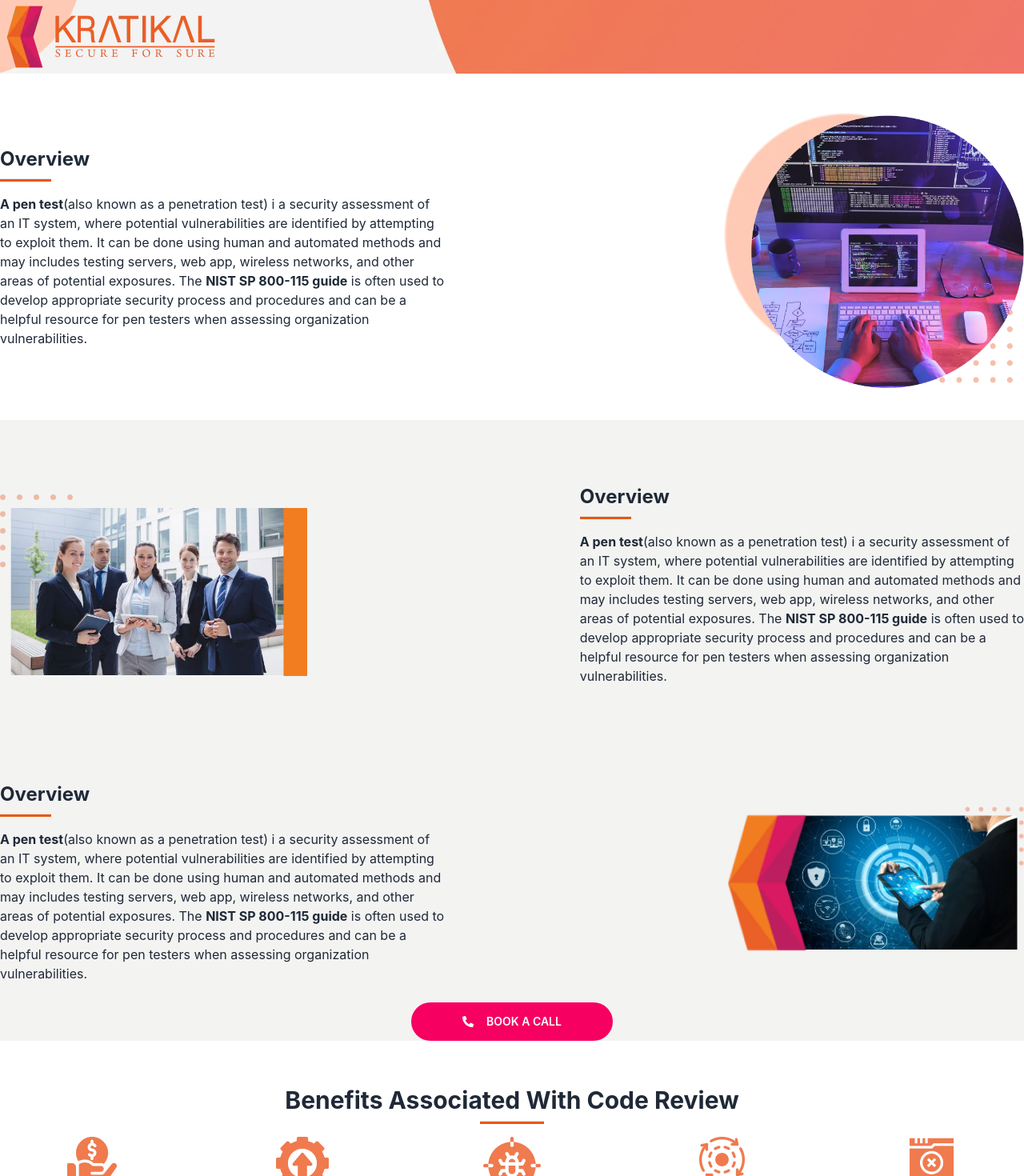
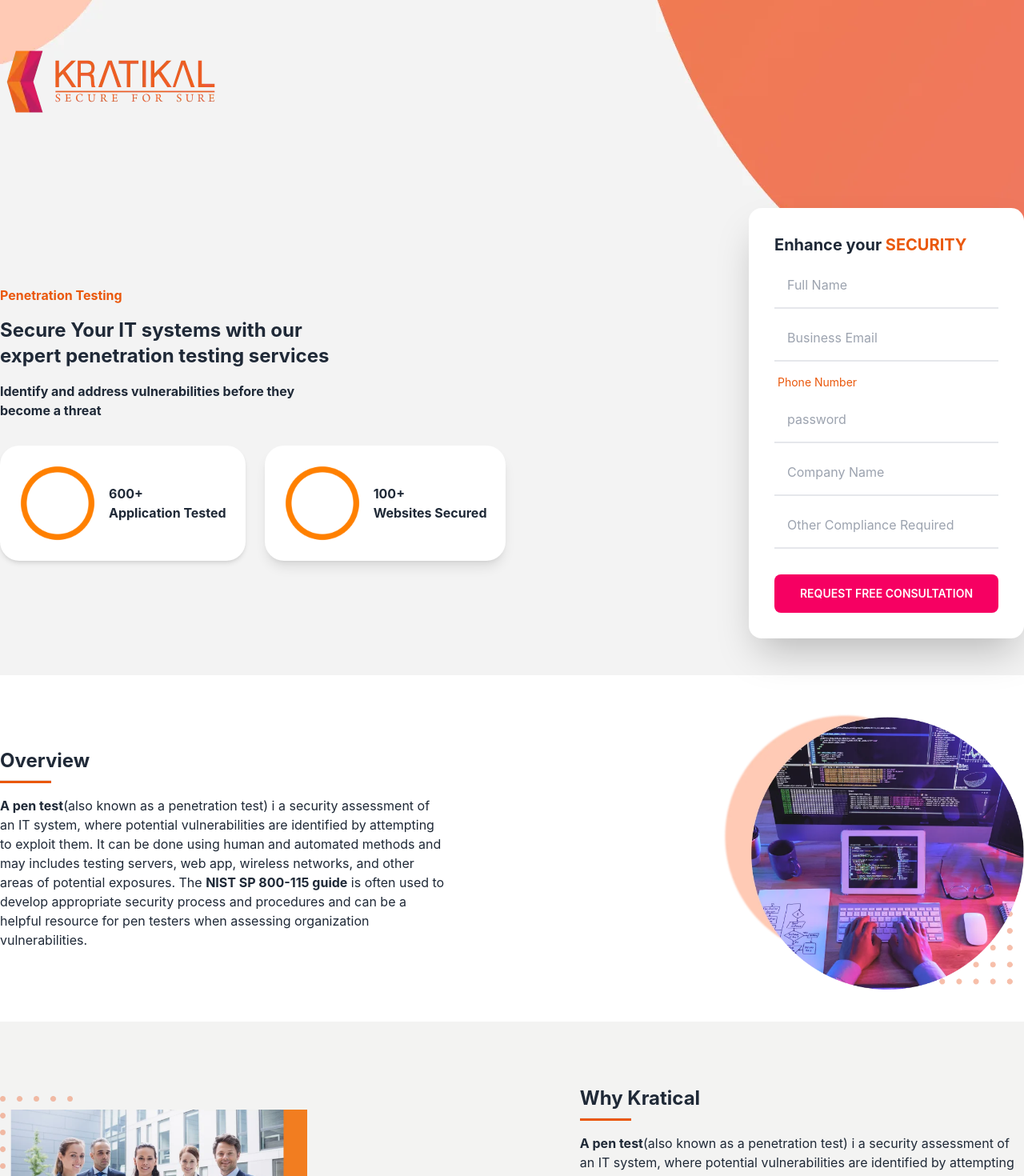
Before and after one commit to Sayeednayeem1/kratical-tech-task, a React (Create React App) app: page / in a window 1280 px wide. Shown: the top 1470 px of the page at 80% size. Built offline with nearby package versions, Linux system fonts and the light colour scheme.

Commit message:
updated the Banner

```diff
--- a/src/components/Banner/Banner.css
+++ b/src/components/Banner/Banner.css
@@ -1,7 +1,6 @@
-.test {
-    background-image: url('../../assets/images/banner\ \(4\).webp');
-    /* background-size: 90% 100%;
+.bgImage{
+    background-image: url("../../assets//images//banner\ \(4\).webp");
     background-repeat: no-repeat;
-    background-position: initial;
-    height: 500px; */
+    min-height: 900px;
+
 }
--- a/src/components/Banner/Banner.js
+++ b/src/components/Banner/Banner.js
@@ -1,16 +1,66 @@
 import React from 'react';
-import logo from '../../assets/images/kt logo.webp';
-import test from '../../assets/images/banner (4).webp';
 import './Banner.css';
+import Logo from '../../assets/images/kt logo.webp';
+import circle from '../../assets/images/circle.png';
 
 const Banner = () => {
     return (
         <div>
-            <div className=''>
-                <div  class="h-4/5 w-full bg-cover test">
-                    <div>
-                        <img className='' src={logo} alt="" />
-
+            <div className="bgImage -mt-14">
+                <div className='container mx-auto py-28'>
+                    <img src={Logo} alt="" />
+                </div>
+                <div>
+                    <div className='container mx-auto flex justify-between items-center'>
+                        <div>
+                            <h2 className='font-bold text-orange-600'>Penetration Testing</h2>
+                            <h1 className='text-2xl font-bold mt-4'>Secure Your IT systems with our <br /> expert penetration testing services</h1>
+                            <p className='mt-4 font-bold'>Identify and address vulnerabilities before they <br /> become a threat</p>
+                            <div className='flex mt-8'>
+                                <div className='flex items-center shadow-md p-6 rounded-3xl mr-6 bg-white'>
+                                    <img className='w-24 h-24 mr-4' src={circle} alt="" />
+                                    <div>
+                                        <h1 className='font-bold'>600+</h1>
+                                        <h2 className='font-bold'>Application Tested</h2>
+                                    </div>
+                                </div>
+                                <div className='flex items-center shadow-lg p-6 rounded-3xl bg-white'>
+                                    <img className='w-24 h-24 mr-4' src={circle} alt="" />
+                                    <div>
+                                        <h1 className='font-bold'>100+</h1>
+                                        <h2 className='font-bold'>Websites Secured</h2>
+                                    </div>
+                                </div>
+                            </div>
+                        </div>
+                        <div>
+                            <div className="card flex-shrink-0 w-full max-w-sm shadow-2xl bg-base-100">
+                                <div className="card-body">
+                                    <h1 className='font-bold text-xl'>Enhance your <a className='text-orange-600' href="/">SECURITY</a> </h1>
+                                    <div className="">
+                                        <input type="text" placeholder="Full Name" className=" border-b-2 p-4" />
+                                    </div>
+                                    <div className="">
+                                        <input type="text" placeholder="Business Email" className=" border-b-2 p-4" />
+                                    </div>
+                                    <div className="form-control">
+                                        <label className="label">
+                                            <span className="label-text text-orange-600">Phone Number</span>
+                                        </label>
+                                        <input type="text" placeholder="password" className=" border-b-2 p-4" />
+                                    </div>
+                                    <div className="">
+                                        <input type="text" placeholder="Company Name" className=" border-b-2 p-4" />
+                                    </div>
+                                    <div className="">
+                                        <input type="text" placeholder="Other Compliance Required" className=" border-b-2 p-4" />
+                                    </div>
+                                    <div className="form-control mt-6">
+                                        <button className="btn bg-[#F60062] border-none">Request Free Consultation</button>
+                                    </div>
+                                </div>
+                            </div>
+                        </div>
                     </div>
                 </div>
             </div>
--- a/src/components/Footer/Footer.js
+++ b/src/components/Footer/Footer.js
@@ -4,8 +4,10 @@
 
 const Footer = () => {
     return (
-        <div className='bg-neutral'>
-            <div className='max-w-5xl mx-auto'>
+        <div className='bg-neutral mt-12'>
+            <div className='max-w-5xl mx-auto py-12'>
+                <h1 className='text-orange-600 font-bold text-center'>CONTACT US</h1>
+                <hr  className='mt-2 mb-4' />
                 <footer className="footer grid grid-cols-1 lg:grid-cols-3 p-10 text-neutral-content">
                     <div>
                         <span className=" font-bold text-lg "> <span class="fi fi-us mr-2"></span>UNITED STATES</span>
--- a/src/components/KraticalDetails/WhyChooseUs.js
+++ b/src/components/KraticalDetails/WhyChooseUs.js
@@ -4,12 +4,16 @@
 
 const WhyChooseUs = () => {
     return (
-        <div className='container mx-auto mt-10'>
+        <div className='container mx-auto  py-10'>
             <div className='flex justify-between items-center'>
                 <div>
-                    <h2 className='text-2xl font-bold'>Overview</h2>
+                    <h2 className='text-2xl font-bold'>Why Choose Us <h3> HTML</h3></h2>
                     <hr className='h-1 w-16 bg-orange-600 mb-4 mt-2' />
-                    <p><span className='font-bold'>A pen test</span>(also known as a penetration test) i a security assessment of <br /> an IT system, where potential vulnerabilities are identified by attempting <br /> to exploit them. It can be done using human and automated methods and <br /> may includes testing servers, web app, wireless networks, and other <br /> areas of potential exposures. The <span className='font-bold'>NIST SP 800-115 guide</span> is often used to <br /> develop appropriate security process and procedures and can be a <br /> helpful resource for pen testers when assessing organization <br /> vulnerabilities.</p>
+                    <p> <span className='text-4xl text-green-700'>&#x2713;</span> Creating Compliance Policies and Security Strategies</p>
+                    <p> <span className='text-4xl text-green-700'>&#x2713;</span> Creating Compliance Policies and Security Strategies</p>
+                    <p> <span className='text-4xl text-green-700'>&#x2713;</span> Creating Compliance Policies and Security Strategies</p>
+                    <p> <span className='text-4xl text-green-700'>&#x2713;</span> Creating Compliance Policies and Security Strategies</p>
+                    <p> <span className='text-4xl text-green-700'>&#x2713;</span> Creating Compliance Policies and Security Strategies</p>
                 </div>
                 <div>
                     <img className='w-36 md:w-60 lg:w-96' src={WhyChooseUsImage} alt="" />
--- a/src/components/KraticalDetails/WhyKratical.js
+++ b/src/components/KraticalDetails/WhyKratical.js
@@ -9,7 +9,7 @@
                     <img className='w-36 md:w-60 lg:w-96' src={WhyKraticalImage} alt="" />
                 </div>
                 <div>
-                    <h2 className='text-2xl font-bold'>Overview</h2>
+                    <h2 className='text-2xl font-bold'>Why Kratical</h2>
                     <hr className='h-1 w-16 bg-orange-600 mb-4 mt-2' />
                     <p><span className='font-bold'>A pen test</span>(also known as a penetration test) i a security assessment of <br /> an IT system, where potential vulnerabilities are identified by attempting <br /> to exploit them. It can be done using human and automated methods and <br /> may includes testing servers, web app, wireless networks, and other <br /> areas of potential exposures. The <span className='font-bold'>NIST SP 800-115 guide</span> is often used to <br /> develop appropriate security process and procedures and can be a <br /> helpful resource for pen testers when assessing organization <br /> vulnerabilities.</p>
                 </div>
```
Also changed, not shown: src/assets/images/circle.png (added).
